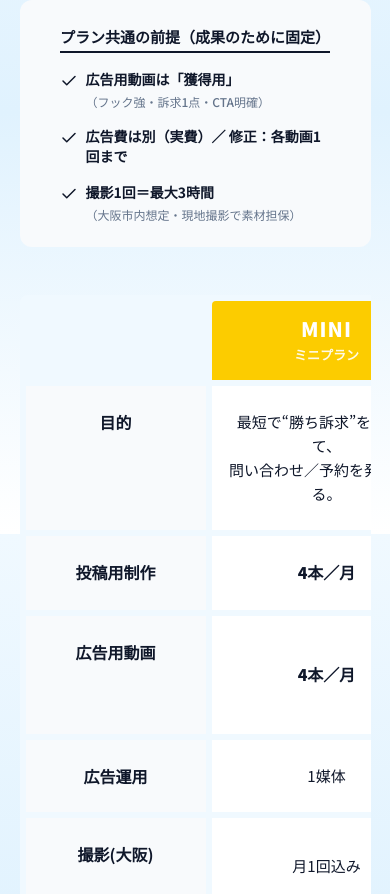
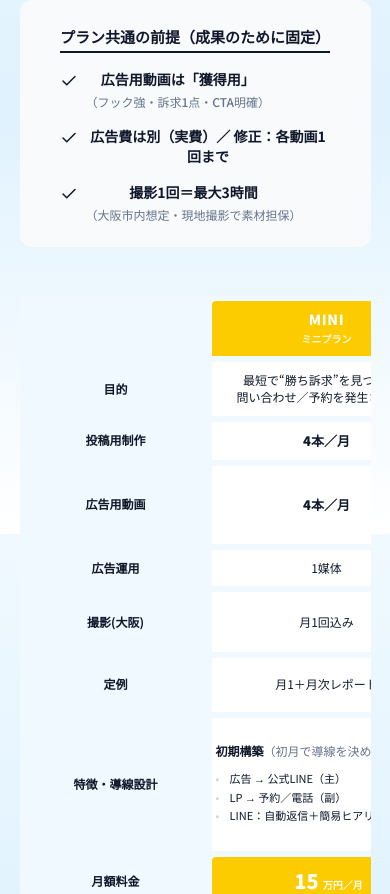
Before and after one commit to Imai-Ichibachi/web, a Next.js app: page / in a window 390 px wide. Shown: the part 8750-9644 px from the top of the page. Built offline with nearby package versions, Linux system fonts and the light colour scheme.

Commit message:
fix: 料金表の修正

```diff
--- a/src/components/Pricing.module.css
+++ b/src/components/Pricing.module.css
@@ -105,9 +105,10 @@
 }
 
 .labelCell {
-    background-color: #f8fafc;
+    background-color: transparent;
     font-weight: 700;
     color: var(--text-main);
+    display: flex;
     align-items: center;
     text-align: center;
     padding: 24px 16px;
@@ -305,7 +306,7 @@
     .commonItem {
         width: 100%;
         align-items: flex-start;
-        text-align: left;
+        text-align: center;
     }
 
     .commonIcon {
@@ -316,4 +317,40 @@
     .commonTitle {
         font-size: 15px;
     }
+
+    /* Compact Table Styling for Mobile */
+    .cell,
+    .headerCell,
+    .labelCell,
+    .priceCell {
+        padding: 10px 4px;
+        font-size: 12px;
+        line-height: 1.4;
+    }
+
+    .planEn {
+        font-size: 14px;
+    }
+
+    .planJa {
+        font-size: 10px;
+    }
+
+    .priceVal {
+        font-size: 20px;
+    }
+
+    .priceUnit {
+        font-size: 10px;
+    }
+
+    .flowList li {
+        font-size: 11px;
+        line-height: 1.3;
+        margin-bottom: 4px;
+    }
+
+    .strong {
+        font-size: 13px;
+    }
 }
```
